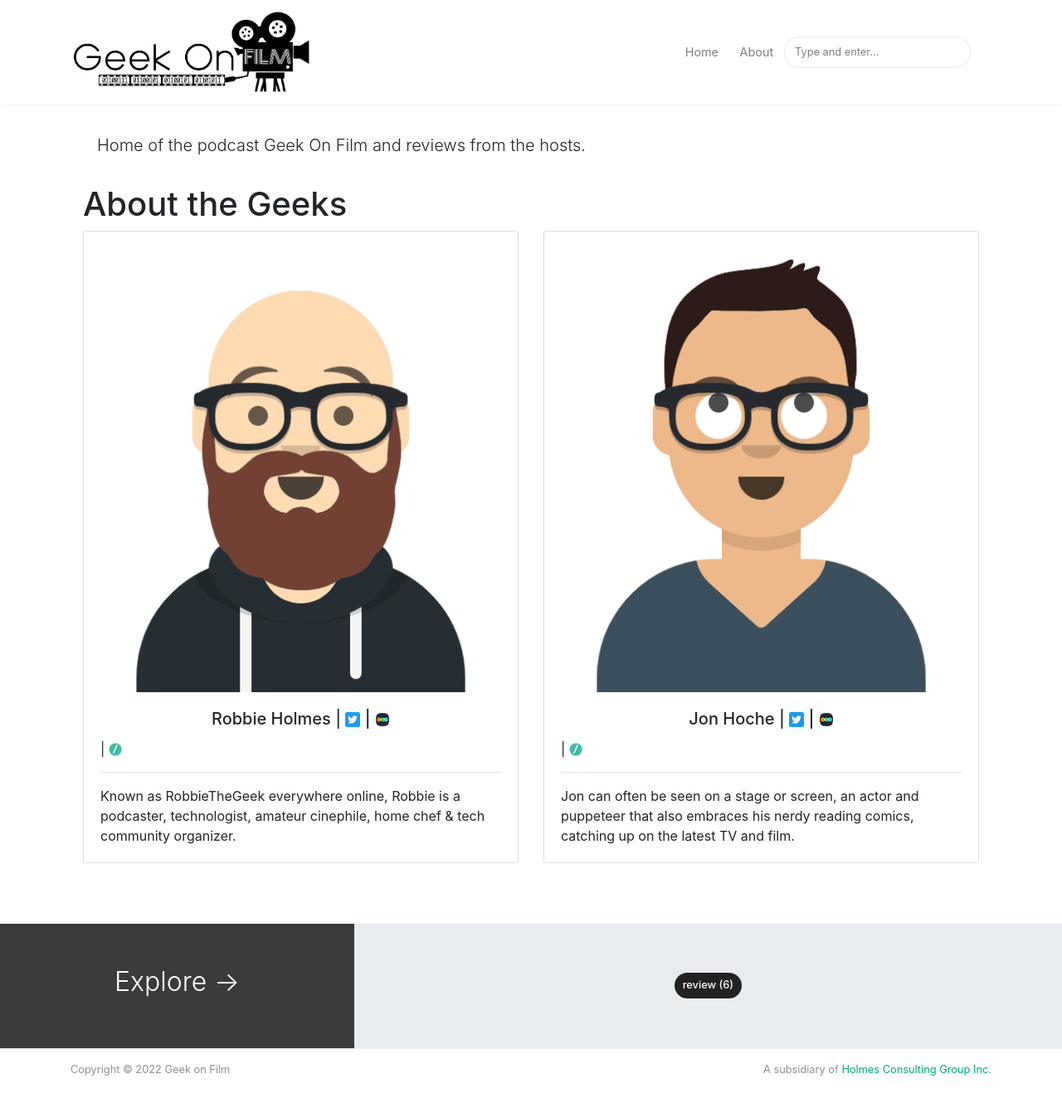
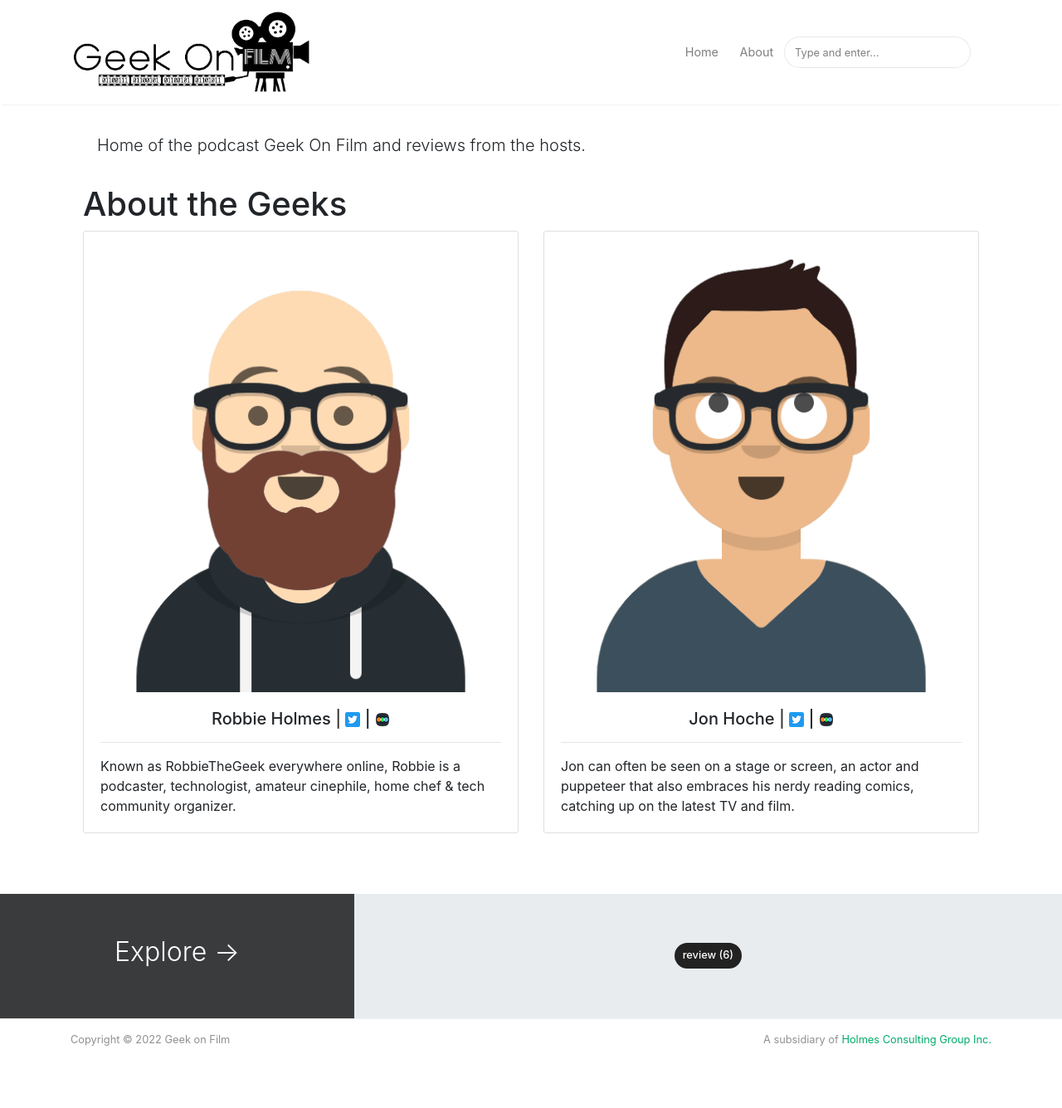
Before and after one commit to holmesconsulting/geekonfilm, a Jekyll site: the page built from _pages/about.md, in a window 1280 px wide and 1372 px high. Shown: the top 1335 px of the window at 83% size. Built offline with Jekyll 4.4.1, drawn with Linux system fonts in a browser that asks for light colours; nearby versions of some CDN libraries.

Commit message:
Update about.html

```diff
--- a/_layouts/about.html
+++ b/_layouts/about.html
@@ -35,9 +35,12 @@ permalink: "/about.html"
                             href="{{ author.twitter }}"><img src="{{site.baseurl}}/assets/images/twitter-icon.png"
                                 alt="twitter icon" /></a> | <a target="_blank" href="{{ author.letterboxd }}"><img
                                 src="{{site.baseurl}}/assets/images/letterboxd-icon.png"
-                                alt="letterboxd icon" /></i></a></h4> | <a target="_blank" href="{{ author.serializd }}"><img
+                                alt="letterboxd icon" /></i></a></h4>
+                    {% if author.serializd %}
+                            | <a target="_blank" href="{{ author.serializd }}"><img
                                 src="{{site.baseurl}}/assets/images/serializd-icon.png"
                                 alt="serializd icon" /></i></a></h4>
+                    {% endif %}
                     </h5>
                         <hr>
                         <!-- Quotation -->
```
